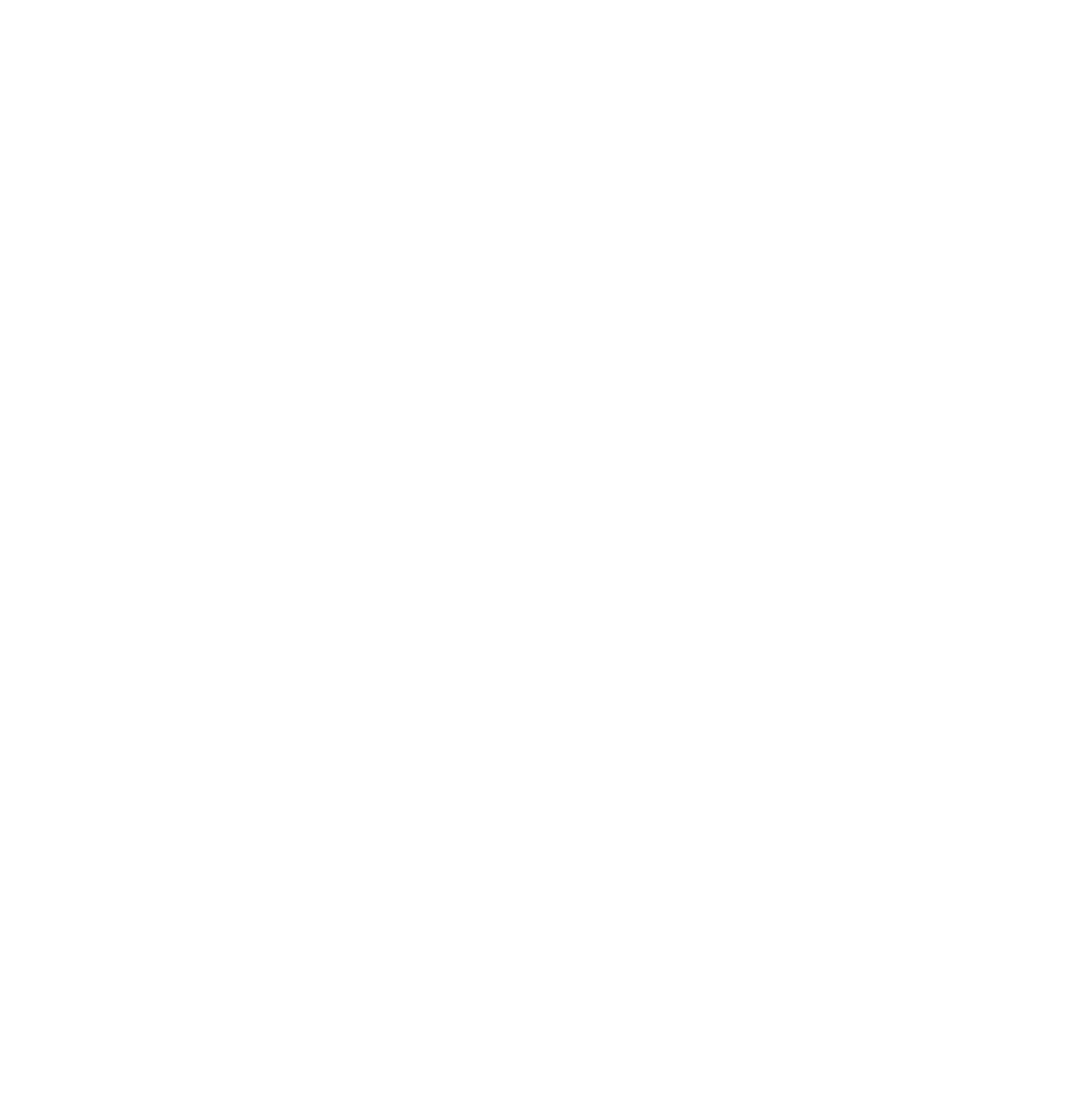
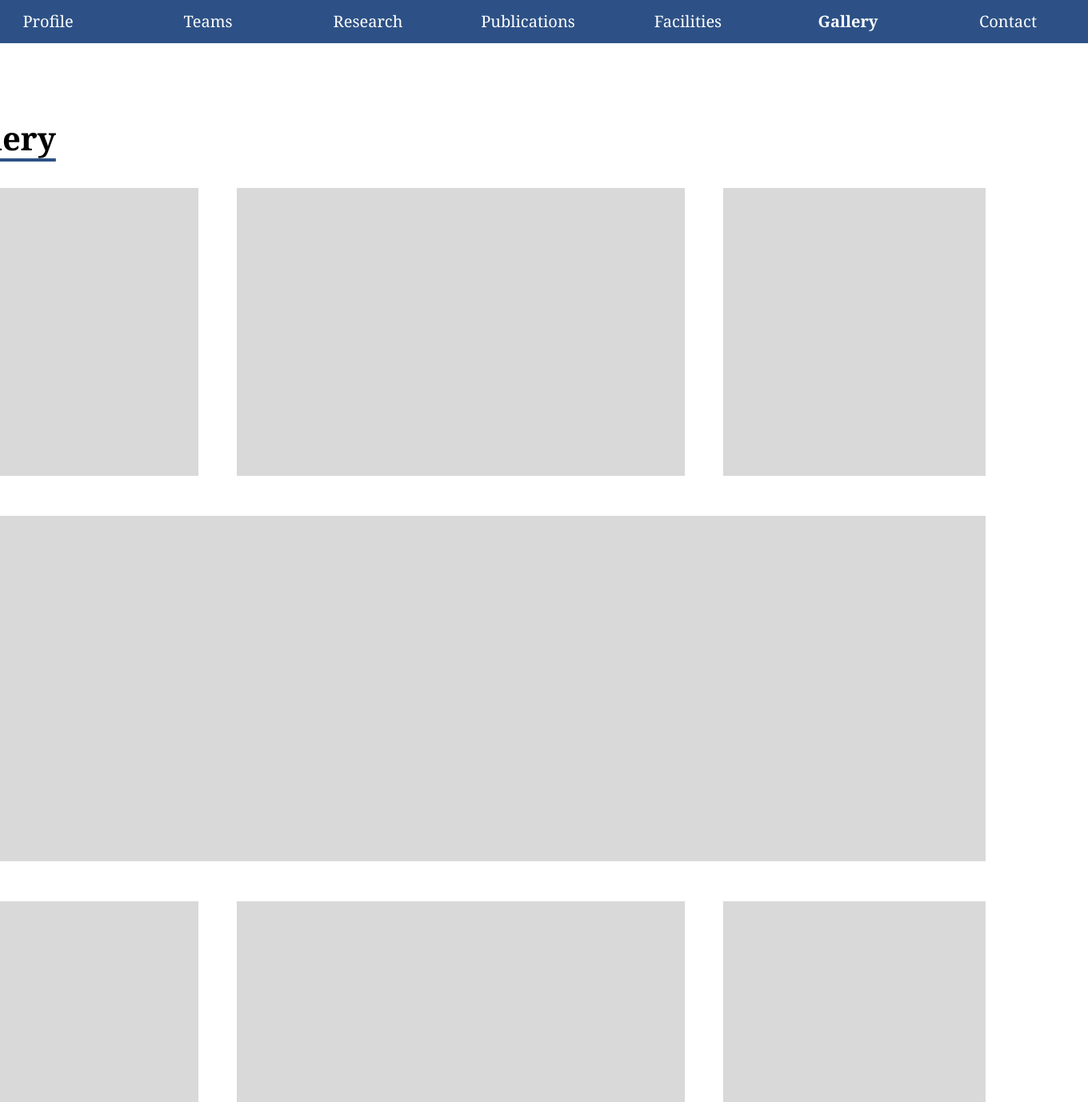
Before and after one commit to Kirthik24/varun-sharma-profile, a React (Vite) app: page /gallery in a window 1280 px wide. Before the commit this address had no page. Shown: the part 242-1620 px from the top of the page at 80% size, 1360 px wide, since content can reach past the window. Before the commit the page ends 800 px from the top, so only its background shows below. Built offline with nearby package versions, Linux system fonts and the light colour scheme.

Commit message:
built gallery

```diff
--- a/src/App.jsx
+++ b/src/App.jsx
@@ -20,6 +20,7 @@ import Ij from "./components/publications/Ij";
 import PbNavigation from "./components/publications/PbNavigation";
 import Books from "./components/publications/Books";
 import BookChapters from "./components/publications/BookChapters";
+import Gallery from "./pages/Gallery";
 const Layout = () => {
   return(
     <>
@@ -63,6 +64,10 @@ const router = createBrowserRouter([
       {
         path:"/",
         element:<Profile/>
+      },
+      {
+        path:"/gallery",
+        element:<Gallery/>
       },
     ]
   },
--- a/src/components/Navbar.jsx
+++ b/src/components/Navbar.jsx
@@ -25,7 +25,7 @@ const Navbar = () =>{
                             <NavLink to="/login"> <div className='selectbox'>Facilities</div> </NavLink>
                         </li>
                         <li>
-                            <NavLink to="/login"> <div className='selectbox'>Gallery</div> </NavLink>
+                            <NavLink to="/gallery"> <div className='selectbox'>Gallery</div> </NavLink>
                         </li>
                         <li>
                             <NavLink to="/login"> <div className='selectbox'>Contact</div> </NavLink>
--- /dev/null
+++ b/src/css/gallery.scss
@@ -0,0 +1,42 @@
+.gallery{
+    display: flex;
+    flex-direction: column;
+    align-items: start;
+    h3{
+        font-family: 'Georgia';
+        font-style: normal;
+        font-weight: 700;
+        font-size: 40px;
+        line-height: 45px;
+        text-decoration: underline;
+        text-decoration-color: #2D5186;
+        text-underline-offset: 10px;
+    }
+
+    .row{
+        display: flex;
+        gap: 40px;
+        margin-bottom: 50px;
+        width: 1312px;
+        justify-content: space-between;
+        .square{
+            width: 328px;
+            height: 360px;
+            background: #D9D9D9;
+            flex-shrink: 0;
+        }
+        .rectangle{
+            width: 560px;
+            height: 360px;
+            background: #D9D9D9;
+            flex-shrink: 0;
+        }
+
+        .fullrectangle{
+            width: 1312px;
+            height: 432px;
+            background: #D9D9D9;
+        }
+    }
+
+}
--- /dev/null
+++ b/src/pages/Gallery.jsx
@@ -0,0 +1,26 @@
+import React from 'react'
+import '../css/gallery.scss'
+const Gallery = () => {
+  return (
+    <div className="gallery">
+        <h3>Gallery</h3>
+        <div className="row">
+            <div className="square"></div>
+            <div className="rectangle"></div>
+            <div className="square"></div>
+        </div>
+
+        <div className="row">
+            <div className="fullrectangle"></div>
+        </div>
+
+        <div className="row">
+            <div className="square"></div>
+            <div className="rectangle"></div>
+            <div className="square"></div>
+        </div>
+    </div>
+  )
+}
+
+export default Gallery
```
